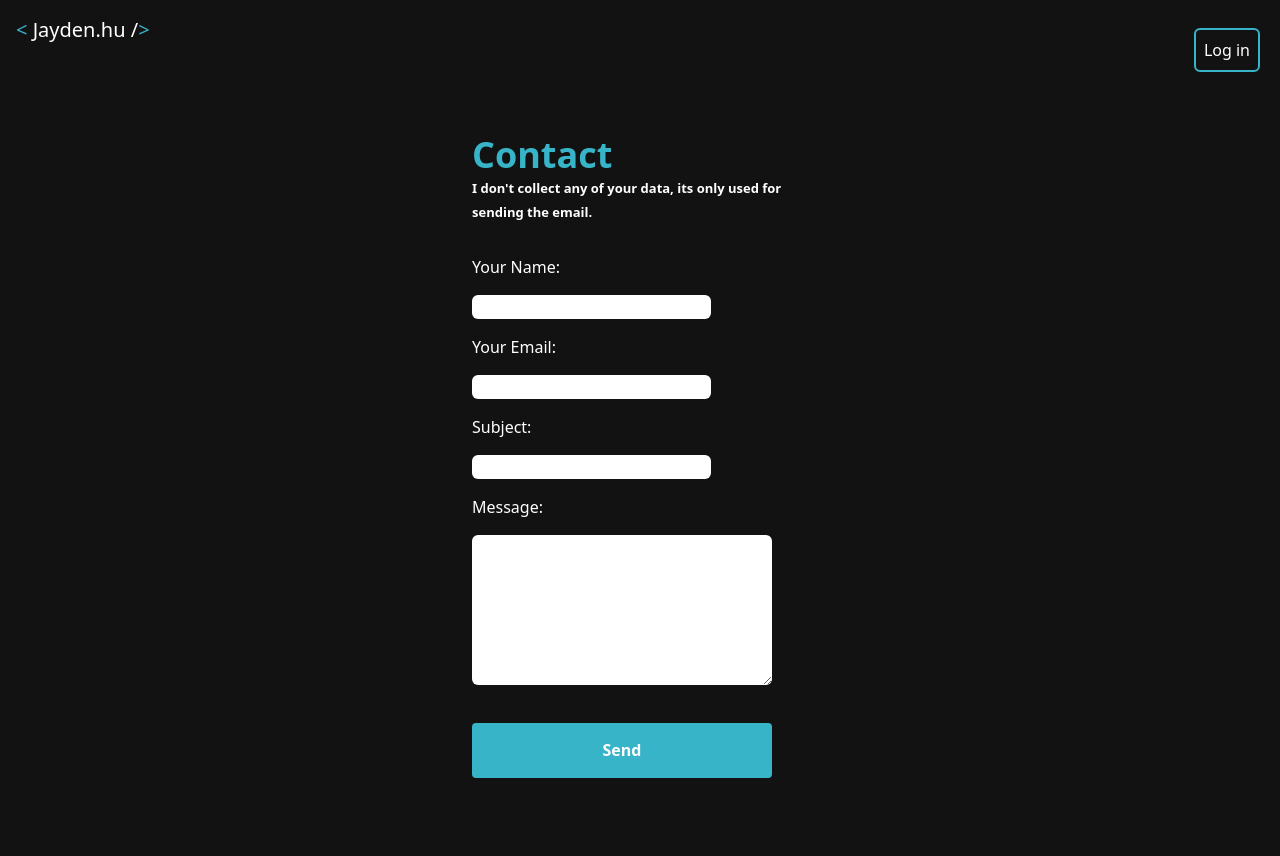
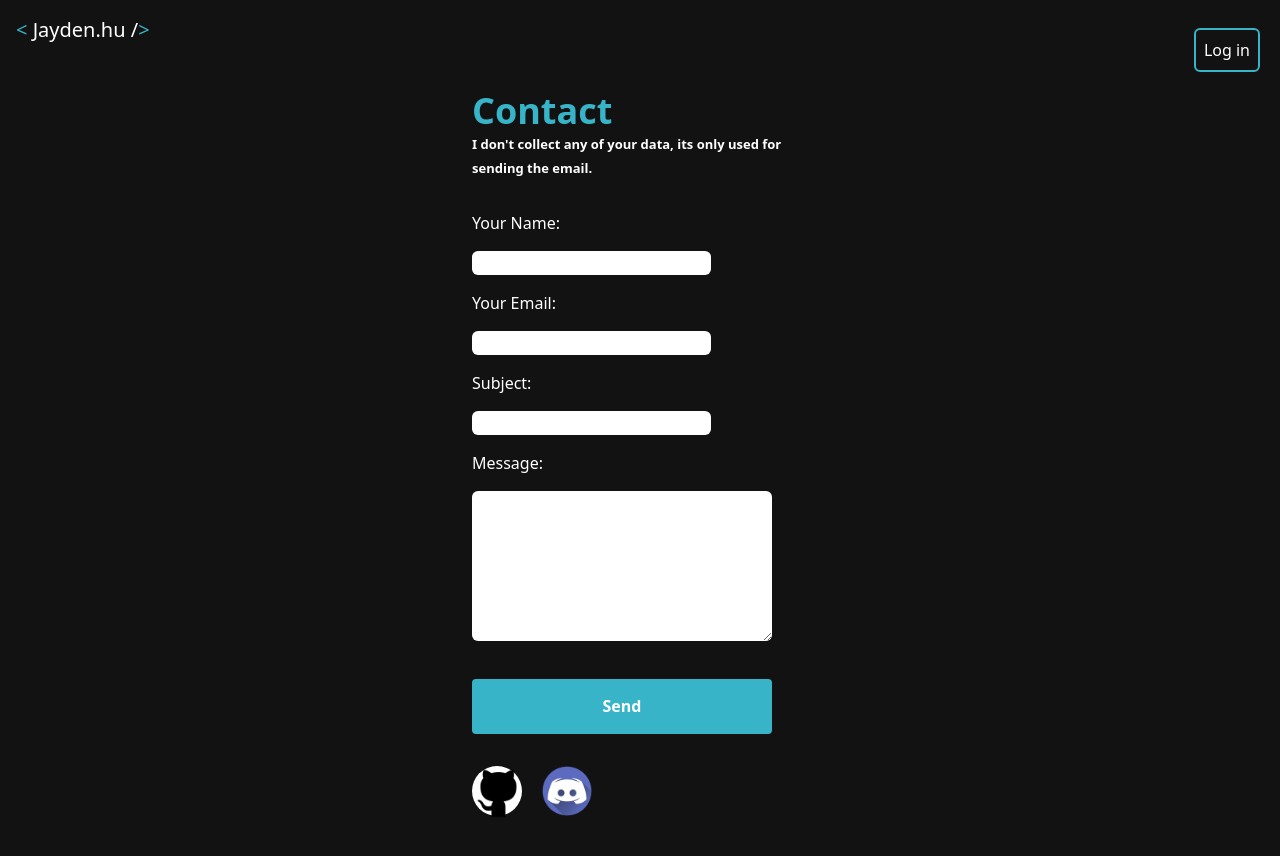
Before and after one commit to Jaydendeveloper/jaydenhu_next, a Next.js app: page /contact in a window 1280 px wide. Shown: the top 856 px of the page. Built offline with nearby package versions, Linux system fonts and the light colour scheme; no server answers.

Commit message:
contact changes

```diff
--- a/pages/contact.js
+++ b/pages/contact.js
@@ -2,6 +2,7 @@ import { useState } from "react";
 import Header from "./Header";
 import emailjs from '@emailjs/browser';
 import Head from "next/head";
+import Image from "next/image";
 
 const Contact = () => {
 
@@ -78,6 +79,16 @@ const Contact = () => {
                         {error && <div className="text-red-500 text-center">{error}</div>}
                         {success && <div className="text-green-500 text-center">{success}</div>}
                         <br />
+                        <div className="flex flex-row gap-5">
+                            <a target="_blank"  href="https://github.com/Jaydendeveloper">
+                                <div className="rounded-[50%] bg-white w-[50px] h-[50px] cursor-pointer">
+                                <Image width={50} height={55} src="/github.png" className=""/>
+                                </div>
+                            </a>
+                            <a target="_blank" href="https://discord.gg/DSCtVQs6Ja" >
+                                <Image width={50} height={50} src="/discord.png" className="cursor-poniter"/>
+                            </a>
+                        </div>
                     </form>
                 </div>
             </div>
```
Also changed, not shown: public/discord.png (added), public/github.png (added).
